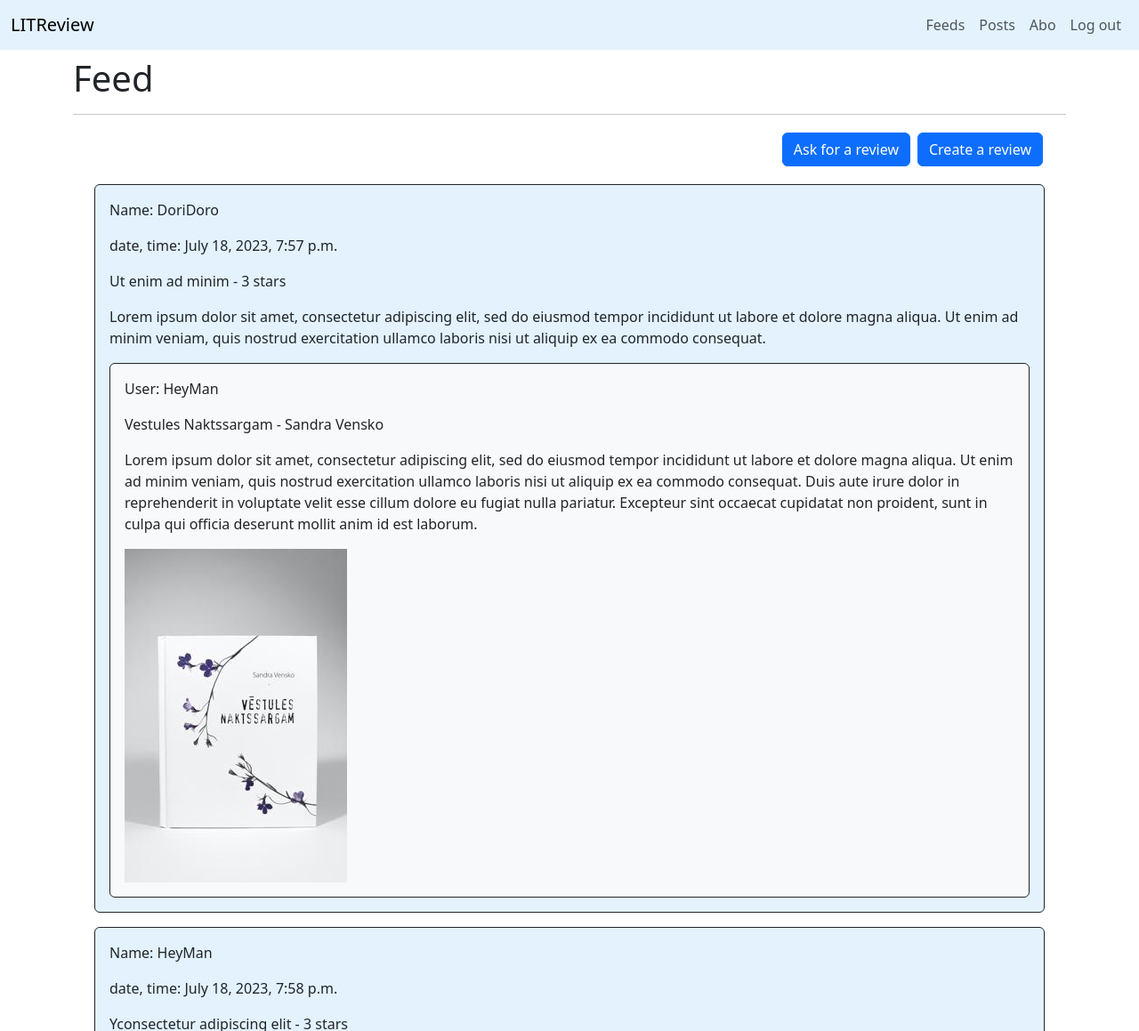
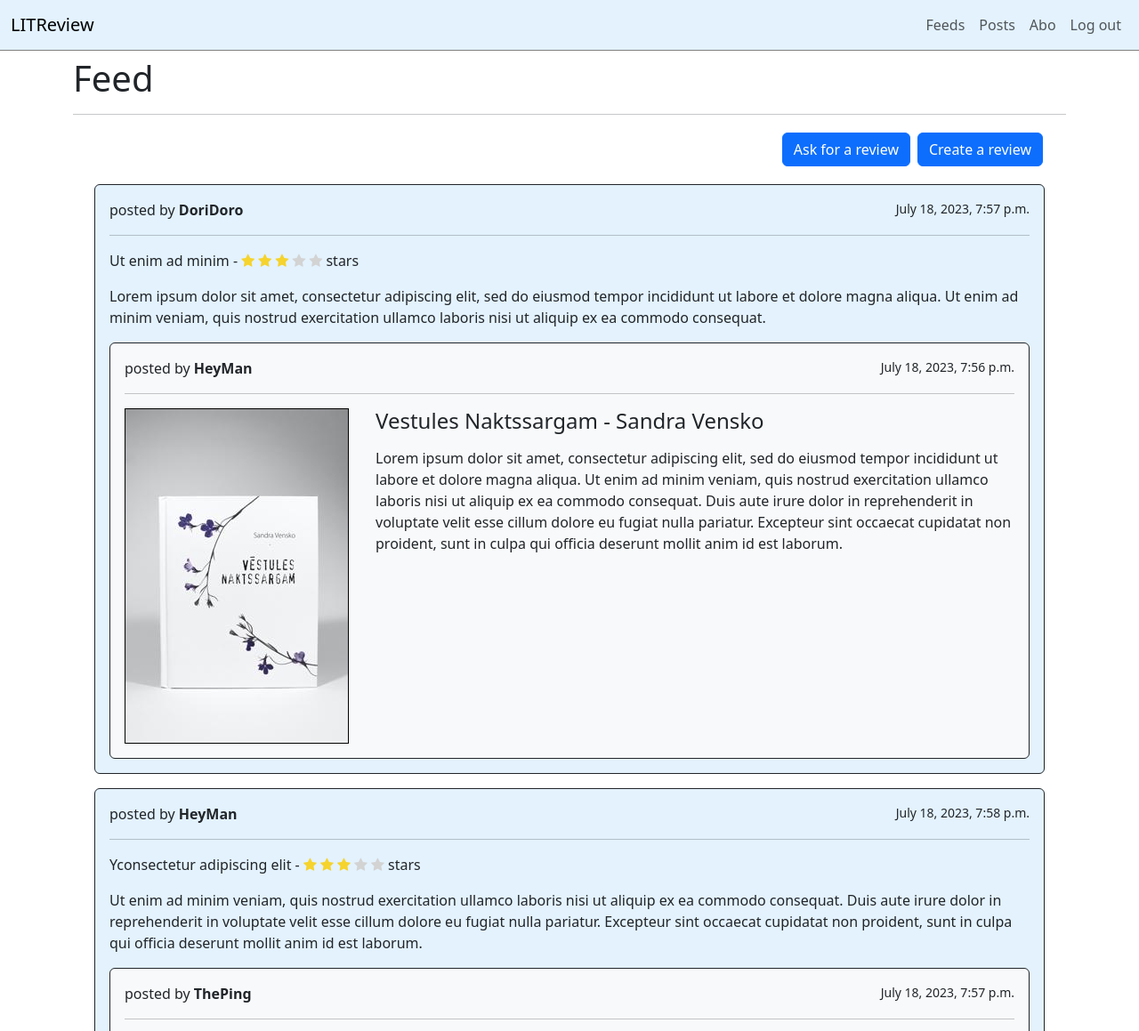
Before and after one commit to DoriDoro/LITRevu-project, a Django app: page /review/ in a window 1280 px wide. Shown: the top 1159 px of the page at 89% size. Run offline with Django 4.2, Linux system fonts and the light colour scheme; a user stored in the database is signed in; data comes from the database, SQL or seed files in the repository; both versions use the stored data as it was after the commit.

Commit message:
modified review_page, add stars, reorganized cards, position time and date

```diff
--- a/review/templates/review_page.html
+++ b/review/templates/review_page.html
@@ -14,16 +14,35 @@
       <div class="container mt-3">
         <div class="card border-dark my-3 w-80" style="background-color: #e3f2fd;">
           <div class="card-body">
-            <p> Name: {{ review.user }} </p>
-            <p> date, time: {{ review.time_created }} </p>
-            <p> {{ review.headline }} - {{ review.rating }} stars </p>
+            <p> posted by <strong>{{ review.user }}</strong> <small style="float: right;"> {{ review.time_created }} </small> </p>
+            <hr>
+
+
+
+            <p> {{ review.headline }} - {% for i in stars %}
+              {% if i <= review.rating %}
+                <i class="fa fa-star" style="color: #f6d32d;"></i>
+              {% else %}
+                <i class="fa fa-star" style="color: lightgrey;"></i>
+              {% endif %}
+            {% endfor %}
+            stars </p>
             <p> {{ review.body }} </p>
             <div class="card border-dark bg-light">
               <div class="card-body">
-                <p> User: {{ review.ticket.user }} </p>
-                <p> {{ review.ticket.title }} </p>
-                <p> {{ review.ticket.description }} </p>
-                <img src="{{ media_url }}{{ review.ticket.image }}" alt="{{ review.ticket.title }}">
+                <p> posted by <strong>{{ review.ticket.user }}</strong> <small style="float: right;"> {{ review.ticket.time_created }} </small> </p>
+                <hr>
+                <div style="display: flex;">
+                  <img src="{{ media_url }}{{ review.ticket.image }}" alt="{{ review.ticket.title }}" style="border: solid black 1px;">
+                  <div style="margin-left: 30px;">
+                    <div style="margin-bottom: 15px;">
+                      <h4> {{ review.ticket.title }} </h4>
+                    </div>
+                    <div>
+                      <p> {{ review.ticket.description }} </p>
+                    </div>
+                  </div>
+                </div>
               </div>
             </div>
           </div>
@@ -35,11 +54,14 @@
       <div class="container mt-3">
         <div class="card border-dark my-3 w-80" style="background-color: #e3f2fd;">
           <div class="card-body">
-            <h6 class="card-subtitle mb-2 text-muted"> {{ ticket.title }} </h6>
-            <p> date, time: {{ ticket.time_created }} </p>
+            <p> posted by <strong>{{ ticket.user }}</strong> <small style="float: right;"> {{ ticket.time_created }} </small> </p>
+            <hr>
+            <h4> {{ ticket.title }} </h4>
             <p class="card-text"> {{ ticket.description }} </p>
-            <img src="{{ media_url }}{{ ticket.image }}" alt="{{ ticket.title }}">
-            <a class="btn btn-primary" href="#" role="button">Create a review</a>
+            <img src="{{ media_url }}{{ ticket.image }}" alt="{{ ticket.title }}" style="border: solid black 1px;">
+            <div>
+              <a class="btn btn-primary" href="#" role="button" style="margin-top: 20px;">Create a review</a>
+            </div>
           </div>
         </div>
       </div>
--- a/review/views.py
+++ b/review/views.py
@@ -9,7 +9,13 @@ from .models import Ticket, Review
 def review_page_view(request):
     reviews = Review.objects.all()
     tickets = Ticket.objects.all()
+    stars = range(1, 6)
 
-    context = {'reviews': reviews, 'tickets': tickets, 'media_url': settings.MEDIA_URL}
+    context = {
+        'reviews': reviews,
+        'tickets': tickets,
+        'stars': stars,
+        'media_url': settings.MEDIA_URL
+    }
 
     return render(request, 'review_page.html', context)
--- a/ui/templates/base_layout.html
+++ b/ui/templates/base_layout.html
@@ -8,16 +8,19 @@
         <!-- bootstrap cdn -->
         <link href="https://cdn.jsdelivr.net/npm/bootstrap@5.3.0/dist/css/bootstrap.min.css" rel="stylesheet" integrity="sha384-9ndCyUaIbzAi2FUVXJi0CjmCapSmO7SnpJef0486qhLnuZ2cdeRhO02iuK6FUUVM" crossorigin="anonymous">
 
+        <!-- font-awesome cdn -->
+        <link rel="stylesheet" href="https://cdnjs.cloudflare.com/ajax/libs/font-awesome/4.7.0/css/font-awesome.min.css">
+
         <!-- custom css files -->
         <link rel="stylesheet" type="text/css" href="{% static 'css/styles.css' %}"/>
 
     </head>
     <body>
       <!-- Navbar -->
-      <nav class="navbar fixed-top navbar-expand-lg" style="background-color: #e3f2fd;">
+      <nav class="navbar fixed-top navbar-expand-lg" style="background-color: #e3f2fd; border-bottom: solid grey 1px;">
       <!-- Navbar content -->
         <div class="container-fluid">
-          <a class="navbar-brand" href="/">LITReview</a>
+          <a class="navbar-brand" href="{% url 'review:review_page' %}">LITReview</a>
           {% if user.is_authenticated %}
             <button class="navbar-toggler" type="button" data-bs-toggle="collapse" data-bs-target="#navbarNav" aria-controls="navbarNav" aria-expanded="false" aria-label="Toggle navigation">
               <span class="navbar-toggler-icon"></span>
```
Also changed, not shown: db.sqlite3.
